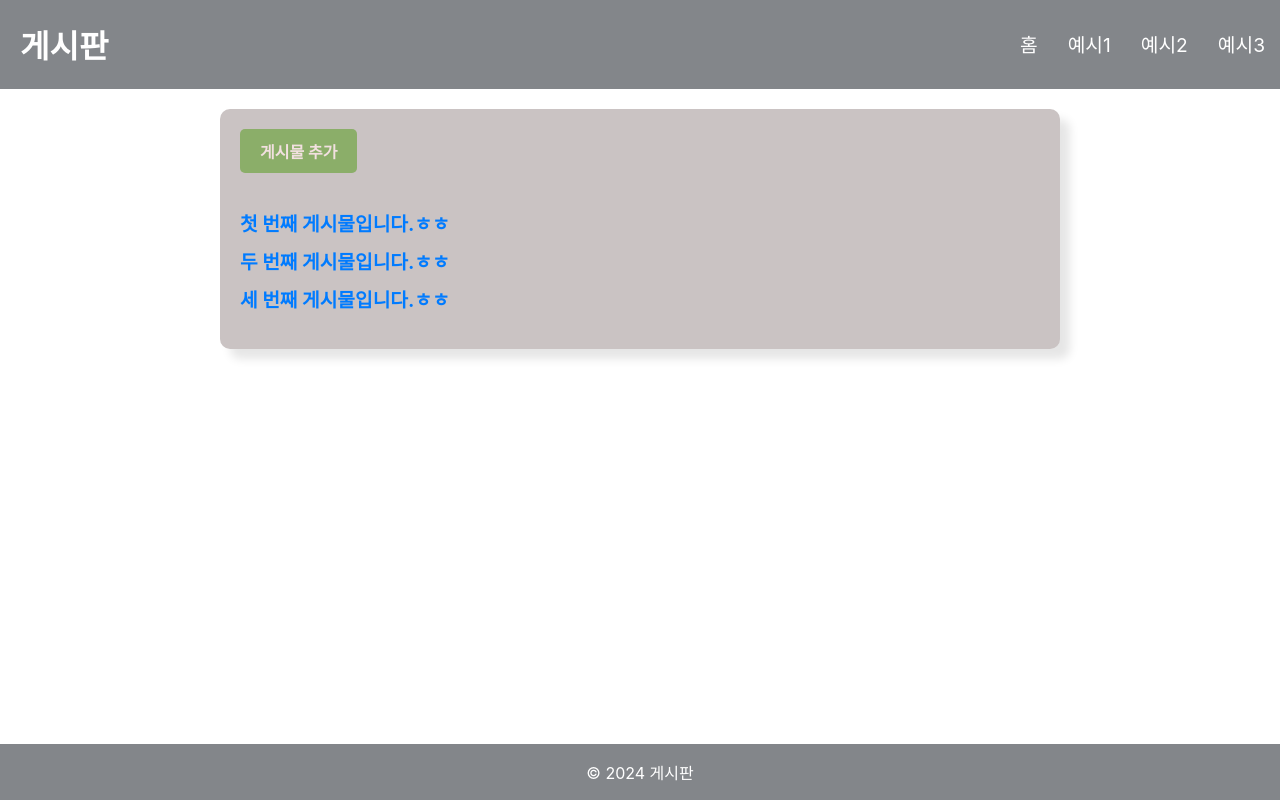
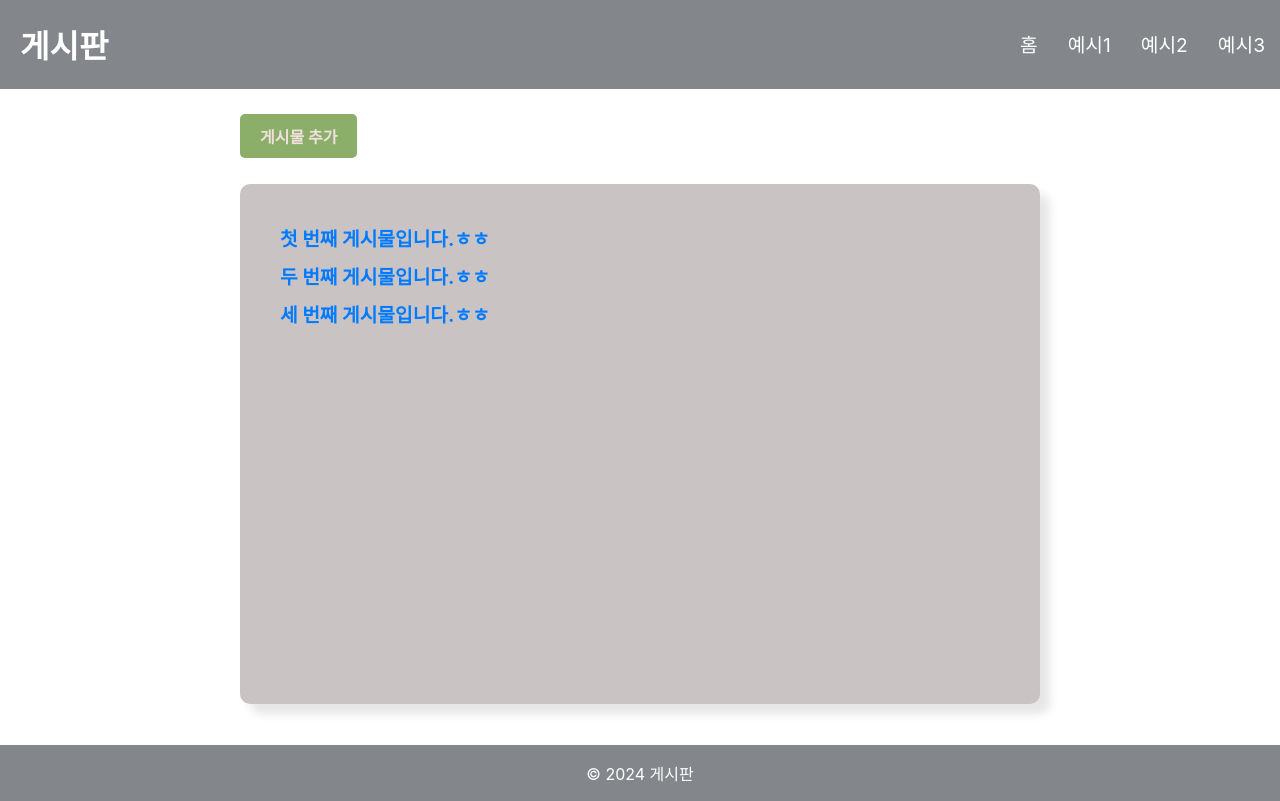
Before and after one commit to yumXD/portfolio-site, a React (Create React App) app: page / in a window 1280 px wide. Built offline with nearby package versions, Linux system fonts and the light colour scheme.

Commit message:
Refactor: 스타일 변경

```diff
--- a/src/App.js
+++ b/src/App.js
@@ -18,9 +18,7 @@ const AppContainer = styled.div`
 const Content = styled.main`
     flex: 1;
     padding: 20px;
-    //margin-top: 80px; /* Header height */
-    //margin-bottom: 60px; /* Footer height */
-    overflow-y: auto; /* Enable scrolling */
+    /* overflow-y: hidden; */ // 안해도 되네
 `;
 
 
--- a/src/pages/AddPostForm.jsx
+++ b/src/pages/AddPostForm.jsx
@@ -7,7 +7,8 @@ import styled from 'styled-components';
 const FormContainer = styled.div`
     padding: 20px;
     max-width: 800px;
-    margin: 0 auto;
+    min-height: 600px; // !
+    margin: 10px auto;
     background-color: #cac3c3;
     border-radius: 10px;
     box-shadow: 10px 10px 10px rgba(0, 0, 0, 0.1);
@@ -58,8 +59,8 @@ const Textarea = styled.textarea`
     border: 1px solid #ccc;
     width: 100%;
     box-sizing: border-box;
-    height: 150px;
-    resize: vertical;
+    height: 250px; // !
+    resize: none; // 크기조절 no
     &:focus {
         border-color: #007bff;
         box-shadow: 0 0 5px rgba(0, 123, 255, 0.5);
--- a/src/pages/BoardList.jsx
+++ b/src/pages/BoardList.jsx
@@ -7,17 +7,14 @@ import styled from 'styled-components';
 
 const BoardContainer = styled.div `
     display: block ; // 기본값
-    padding: 20px; // 글자와 테두리의 간격을 위행
+    padding: 5px; // 글자와 테두리의 간격을 위행
     max-width: 800px; // width: 800px; 비슷?
     margin: 0px auto; // 가로 중앙에 배치
-    background-color: #cac3c3;
-    border-radius: 10px;
-    box-shadow: 10px 10px 10px rgba(0, 0, 0, 0.1);
 `;
 
 const AddPostButton = styled(Link)`
     display: inline-block;
-    margin-bottom: 20px;
+    margin-bottom: 10px;
     padding: 10px 20px;
     font-size: 1rem;
     font-weight: bold; // 700
@@ -34,8 +31,14 @@ const AddPostButton = styled(Link)`
 `;
 
 const PostList = styled.ul`
+    background-color: #cac3c3;
     list-style: none; // 불릿 지우기
-    padding: 0; // 들여쓰기 없애기
+    padding: 40px; // 들여쓰기 없애기
+    min-height: 55vh; // 최소 크기
+    max-height: 55vh; // 최대 크기
+    overflow-y: auto; // max-height 필수...
+    border-radius: 10px;
+    box-shadow: 10px 10px 10px rgba(0, 0, 0, 0.1);
 `;
 
 const PostItem = styled.li`
--- a/src/pages/EditPostForm.jsx
+++ b/src/pages/EditPostForm.jsx
@@ -7,6 +7,7 @@ import styled from 'styled-components';
 const FormContainer = styled.div`
     padding: 20px;
     max-width: 800px;
+    min-height: 600px; // !
     margin: 0 auto;
     background-color: #cac3c3;
     border-radius: 10px;
@@ -58,8 +59,8 @@ const Textarea = styled.textarea`
     border: 1px solid #ccc;
     width: 100%;
     box-sizing: border-box;
-    height: 150px;
-    resize: vertical;
+    height: 250px;
+    resize: none;
     &:focus {
         border-color: #007bff;
         box-shadow: 0 0 5px rgba(0, 123, 255, 0.5);
--- a/src/pages/PostDetail.jsx
+++ b/src/pages/PostDetail.jsx
@@ -7,6 +7,7 @@ import styled from 'styled-components';
 const DetailContainer = styled.div`
     padding: 20px;
     max-width: 800px;
+    min-height: 600px;
     margin: 0 auto;
     background-color: #cac3c3;
     border-radius: 10px;
@@ -20,11 +21,15 @@ const Title = styled.h2`
     color: #333;
 `;
 
-const Content = styled.div`
+const Content = styled.p`
     margin-bottom: 20px;
     font-size: 1.2rem;
     color: #555;
     line-height: 1.6;
+    min-height: 450px;
+    max-height: 450px;
+    overflow-y: auto;
+    word-wrap: break-word; /* Prevent overflow */
     white-space: pre-wrap; /* Preserve whitespace and line breaks */
     padding: 20px;
     background-color: #f8f4f4;
```
